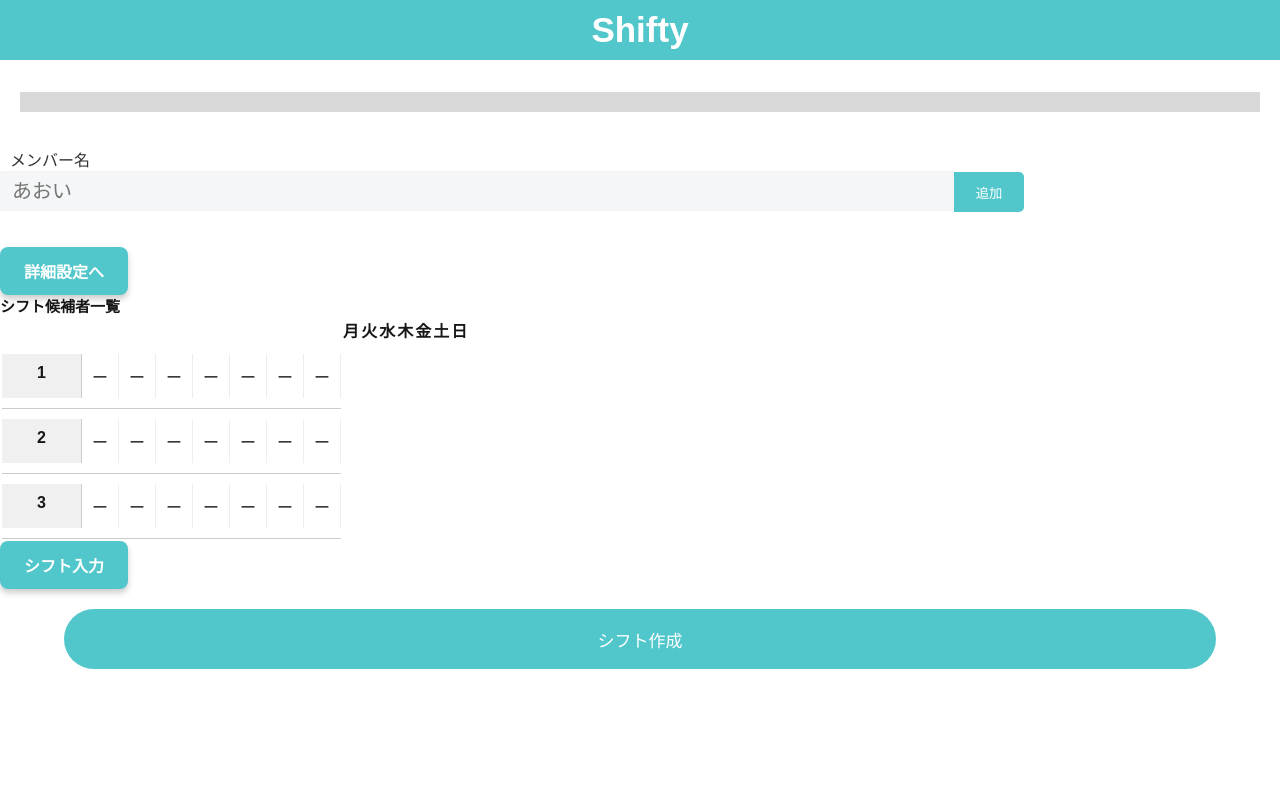
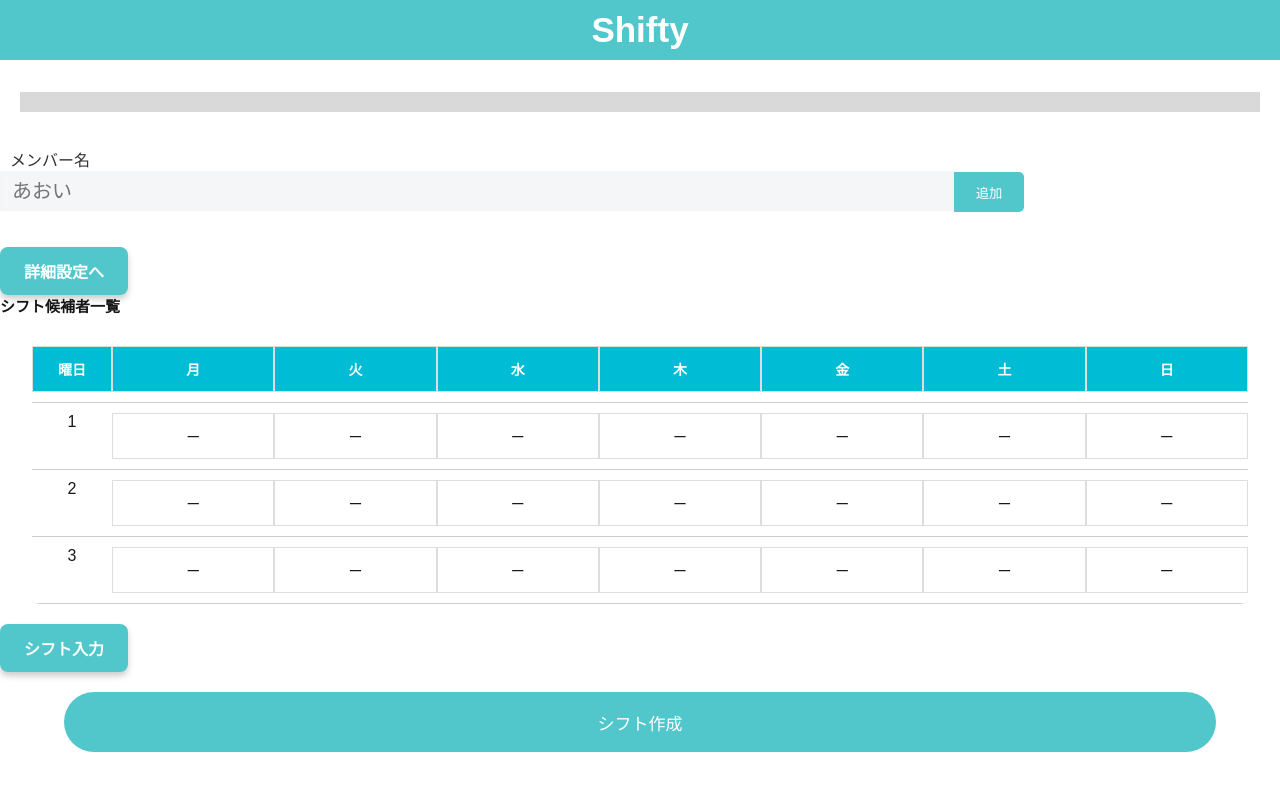
Before and after one commit to yuuri-dev/Shityj-app0507, a Next.js app: page /groupName/groupPage in a window 1280 px wide. Shown: the top 790 px of the page. Built offline with nearby package versions, Linux system fonts and the light colour scheme.

Commit message:
carender

```diff
--- a/src/components/ShiftOverview/ShiftOverview.module.css
+++ b/src/components/ShiftOverview/ShiftOverview.module.css
@@ -1,9 +1,4 @@
-.container{
 
-}
-.colIndex{
-
-}
 .grid {
     display: grid;
     grid-template-columns: 80px repeat(7, 1fr); /* slot列 + 7日分 */
@@ -11,16 +6,53 @@
     padding: 10px 0;
   }
 
-  .slot {
-    font-weight: bold;
-    text-align: center;
-    background-color: #f0f0f0;
-    border-right: 1px solid #ccc;
-    padding: 10px;
-  }
+.container {
+  width: 95%;
+  overflow-x: auto;
+  margin: 20px auto;
+}
 
-  .item {
-    text-align: center;
-    padding: 10px;
-    border-right: 1px solid #eee;
-  }
+/* 表全体のスタイル */
+.container table {
+  table-layout: fixed;
+  width: 100%;
+  border-collapse: collapse;
+  background-color: #ffffff;
+  box-shadow: 0 4px 8px rgba(0, 0, 0, 0.05);
+  border-radius: 8px;
+  overflow: hidden;
+  text-align: center;
+  min-width: 600px; /* 必要に応じて調整 */
+}
+
+/* ヘッダー行（曜日） */
+.colIndex {
+
+  background-color: #00bcd4;
+  color: white;
+  padding:12px;
+  font-weight: bold;
+  font-size: 14px;
+  border: 1px solid #ddd;
+}
+
+/* 各時間帯（朝・昼・晩）の行ラベル */
+.slot {
+
+}
+
+/* 通常のセル */
+.item {
+  width: 100%;
+  padding: 12px;
+  font-size: 14px;
+  border: 1px solid #ddd;
+  transition: background-color 0.3s ease;
+  box-sizing: border-box;
+}
+
+/* ホバー時にハイライト */
+.item:hover {
+  background-color: #e0f7fa;
+  cursor: pointer;
+}
--- a/src/components/ShiftOverview/index.jsx
+++ b/src/components/ShiftOverview/index.jsx
@@ -4,10 +4,14 @@ import styles from "./ShiftOverview.module.css"
 const ShiftOverview = ({ days, timeSlots, shiftInfo }) => {
   return (
     <div style={{ overflowX: 'auto' }} className={styles.container}>
-      <table>
+      <table className={styles.table}>
         <thead>
-          <tr>
-            <th></th>
+          <tr className= {styles.grid}>
+            <th className={styles.colIndex}>
+
+              曜日
+
+            </th>
             {days.map((day, colIndex) => (
               <th className={styles.colIndex} key={colIndex}>
                 {day}
```
